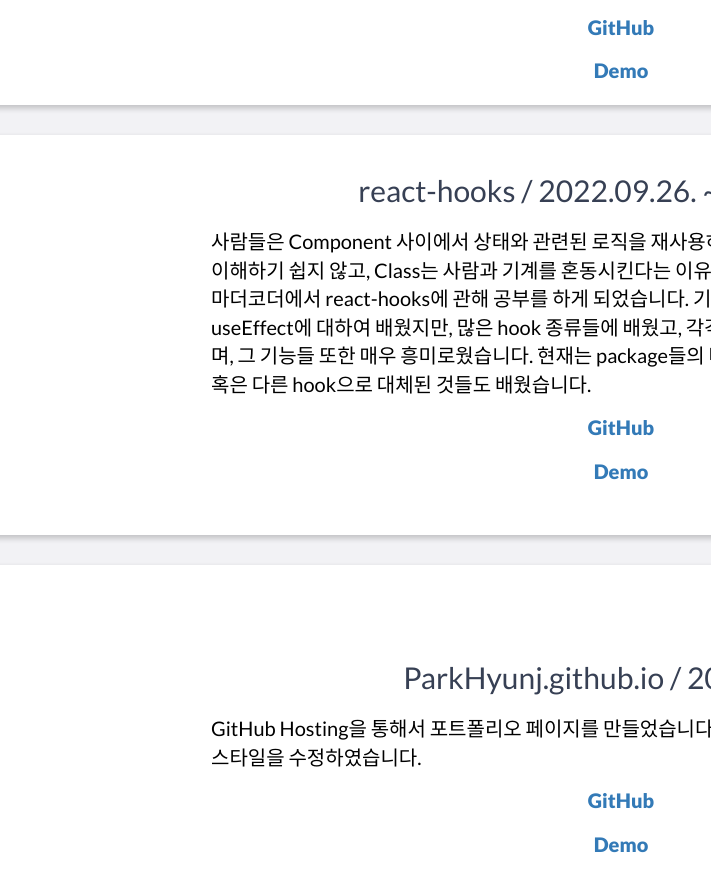
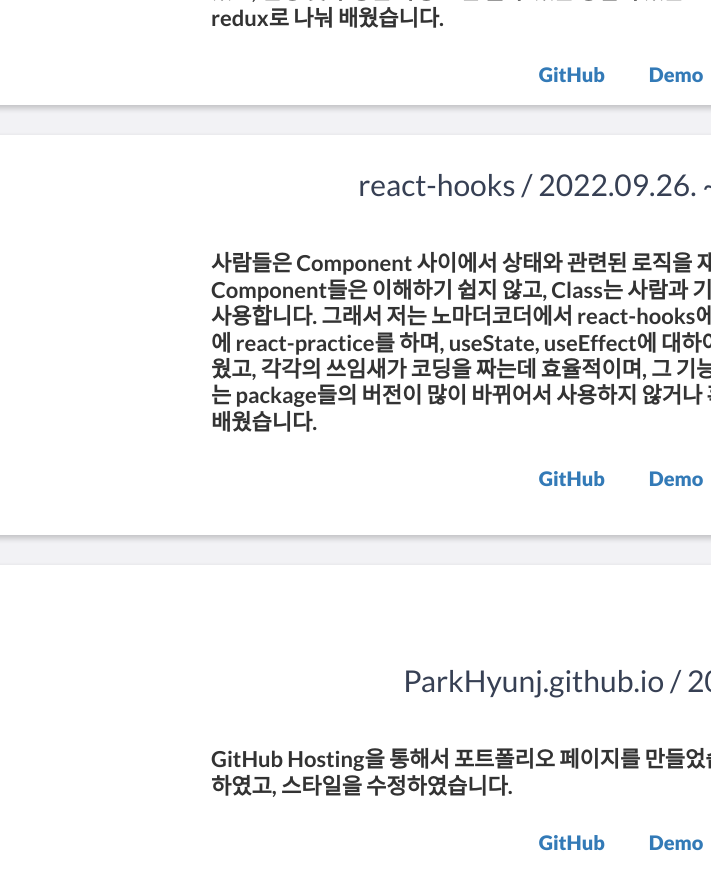
Before and after one commit to ParkHyunj/ParkHyunj.github..io, a website: page index.html in a window 1280 px wide. Shown: the part 2460-3332 px from the top of the page, 569-1280 px from the left. Drawn offline with nearby package versions, Linux system fonts and the light colour scheme.

Commit message:
DOCS: style 수정

```diff
--- a/custome.css
+++ b/custome.css
@@ -16,10 +16,10 @@
     margin-right: 250px!important;
     margin-left: 250px!important;
 }
-#project {
+/* #project {
     height:600px!important;
     overflow: visible!important;
-}
+} */
 .project-image {
     text-align: center;
     justify-content: center;
@@ -29,6 +29,12 @@
 }
 .project-info p {
     color: #000000;
+    word-spacing: 2em;
+}
+.project-info h4 {
+    font-size: 22px;
+    text-align:left!important;
+    line-height:1.2em;
 }
 .project {
     height:400px;
--- a/index.html
+++ b/index.html
@@ -158,17 +158,15 @@
                     <!-- End .project-image -->
                     <div class="project-info">
                         <h3>first-project / 2022.08.30. ~ 2022.09.18.</h3>
-                        <p>
+                        <h4>
                             React.js, React-Router-Dom, React-Bootstrap, CSS 등을 공부하기 위해 '게시판 만들기'를 해 보았습니다.
                             상단바를 만드는 과정에서 Link, Route의 개념과 flex-css에 대하여 습득하였습니다.
                             게시판 목록을 만들 때, Table 태그와 data를 로컬에 저장 후, data.json의 data를 파싱하여 원하는 형태의 표(list)를 구현해 보았습니다.
                             게시글 상세보기를 만들 때, useEffect, useState를 사용하였으며, window.location의 사용법과 종류들에 대하여 검색을 통해 알게 되었습니다.
                             끝으로, Bootstrap의 Container, CSS, flex-css 등 style적인 부분을 추가하였습니다.
-                        </p>
+                        </h4>
                         <p>
                             <a href="https://github.com/ParkHyunj/first-project.git">GitHub</a>
-                        </p>
-                        <p>
                             <a href="https://ParkHyunj.github.io/first-project">Demo</a>
                         </p>
                     </div>
@@ -183,17 +181,15 @@
                     <!-- End .project-image -->
                     <div class="project-info">
                         <h3>react-practice / 2022.08.24. ~ 2022.08.28.</h3>
-                        <p class="project-info-introduction">
+                        <h4>
                             React Project를 하기 위해서 노마더코더의 'React.js로 영화 웹 서비스 만들기' 프로젝트를 공부했습니다.
                             Vanilla.js, react-DOM, render, span 태그, JSX, state, Props, Prop Types에 대하여 배웠습니다.
                             첫 번째로, useState, useEffect, Deps 개념, Axios, fetch를 배워 영화와 관련된 data들을 내가 나타내고 싶은 형태(포스터, 제목, 영화소개)로 나타내었습니다.
                             두 번째로, 각 영화의 제목을 눌렀을 때, 상세 보기를 구현하기 위해, Parameters, React-Router-Dom에 대하여 배웠습니다.
                             마지막으로, GitHub Page에 deploy를 하는 Publishing의 절차에 대해 배웠습니다.
-                        </p>
+                        </h4>
                         <p>
                             <a href="https://github.com/ParkHyunj/react-practice.git">GitHub</a>
-                        </p>
-                        <p>
                             <a href="https://ParkHyunj.github.io/react-practice">Demo</a>
                         </p>
                     </div>
@@ -208,17 +204,15 @@
                     <!-- End .project-image -->
                     <div class="project-info">
                         <h3>learning-redux / 2022.09.27 ~ 2022.09.29.</h3>
-                        <p class="project-info-introduction">
+                        <h4>
                             React를 배우는데, Redux가 자주 언급되어 노마더코더에서 Vanilla.js, React-Redux에 대하여 공부를 하게 되었습니다.
                             기존의 프론트엔드 데이터 흐름을 관리하는 방식인 MVC 패턴(Model, View, Controller)의 단점을 없애기 위해, 단방향 데이터 흐름의 특징을 갖는 라이브러리인 Redux를 사용하게 된 것입니다.
                             최상위 Component에서 관리하는 것이 아닌, Redux Store에서 data를 관리해서, 어떤 액션이 취해졌는지, 어떻게 변경되었는지를 쉽게 알 수 있게 되었습니다.
                             마지막으로, Redux-toolkit을 이용하여 React-Redux를 공부하는데 있어서 코드가 간결해지는 효과를 얻을 수 있었습니다.
                             이 project를 통해 state를 관리할 수 있고, 변경 및 수정된 과정 또한 볼 수 있는 장점이 있는 Redux를 vanilla-redux, react-redux로 나눠 배웠습니다.
-                        </p>
+                        </h4>
                         <p>
                             <a href="https://github.com/ParkHyunj/learning-redux.git">GitHub</a>
-                        </p>
-                        <p>
                             <a href="https://ParkHyunj.github.io/learning-redux">Demo</a>
                         </p>
                     </div>
@@ -233,16 +227,14 @@
                     <!-- End .project-image -->
                     <div class="project-info">
                         <h3>react-hooks / 2022.09.26. ~ 2022.09.27.</h3>
-                        <p class="project-info-introduction">
+                        <h4>
                             사람들은 Component 사이에서 상태와 관련된 로직을 재사용하기 어려우며, 복잡한 Component들은 이해하기 쉽지 않고, Class는 사람과 기계를 혼동시킨다는 이유로 Hook을 사용합니다.
                             그래서 저는 노마더코더에서 react-hooks에 관해 공부를 하게 되었습니다.
                             기존에 react-practice를 하며, useState, useEffect에 대하여 배웠지만, 많은 hook 종류들에 배웠고, 각각의 쓰임새가 코딩을 짜는데 효율적이며, 그 기능들 또한 매우 흥미로웠습니다.
                             현재는 package들의 버전이 많이 바뀌어서 사용하지 않거나 혹은 다른 hook으로 대체된 것들도 배웠습니다.
-                        </p>
+                        </h4>
                         <p>
                             <a href="https://github.com/ParkHyunj/react-hooks.git">GitHub</a>
-                        </p>
-                        <p>
                             <a href="https://ParkHyunj.github.io/react-hooks">Demo</a>
                         </p>
                     </div>
@@ -257,14 +249,12 @@
                     <!-- End .project-image -->
                     <div class="project-info">
                         <h3>ParkHyunj.github.io / 2022.09.19</h3>
-                        <p class="project-info-introduction">
+                        <h4>
                             GitHub Hosting을 통해서 포트폴리오 페이지를 만들었습니다.
                             인터넷에 있는 템플릿을 사용하였고, 스타일을 수정하였습니다.
-                        </p>
-                        <p class="project-info-github">
+                        </h4>
+                        <p>
                             <a href="https://github.com/ParkHyunj/ParkHyunj.github.io.git">GitHub</a>
-                        </p>
-                        <p class="project-info-demo">
                             <a href="https://ParkHyunj.github.io/ParkHyunj.github.io">Demo</a>
                         </p>
                     </div>
```
